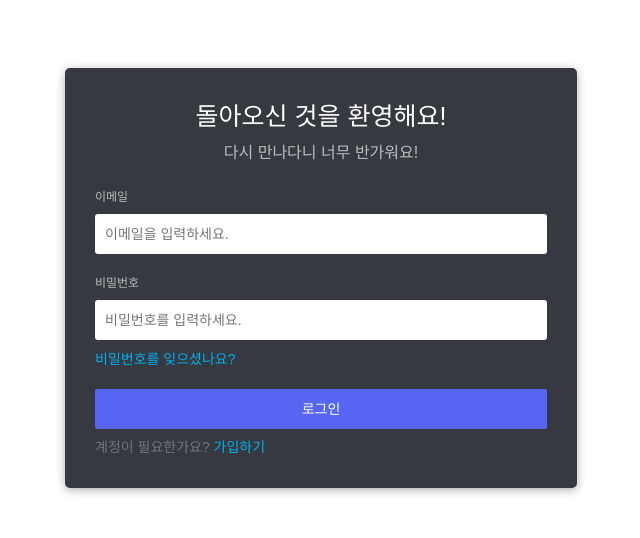
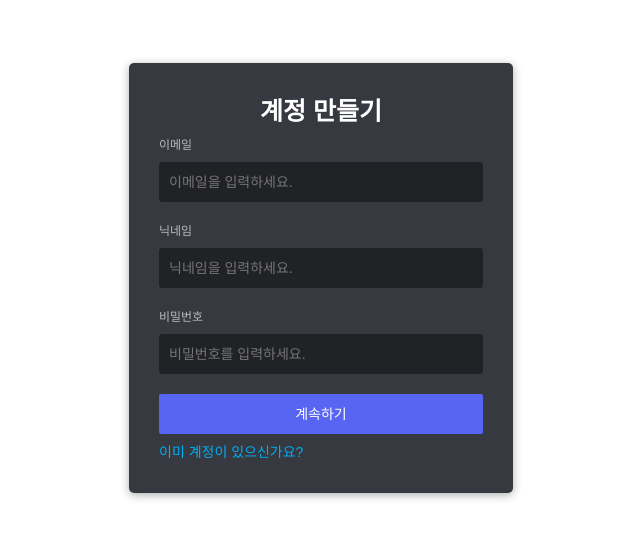
Before and after one commit to voltnuna/flirting-education-client, a React app: page / in a window 1280 px wide. Shown: the part 122-660 px from the top of the page, without its empty margins (319-959 px from the left). Built offline with nearby package versions, Linux system fonts and the light colour scheme.

Commit message:
[UI#2]: Signup Page Markup

```diff
--- a/src/App.tsx
+++ b/src/App.tsx
@@ -10,9 +10,10 @@ function App() {
   return (
     <BrowserRouter>
       <Routes>
-        <Route path="/" element={<LogIn />}>
-          <Route index element={<SignUp />} />
-        </Route>
+        <Route index element={<SignUp />} />
+        <Route path="/signup" element={<SignUp />} />
+        <Route path="/login" element={<LogIn />} />
+        <Route path="/" element={<LogIn />}></Route>
       </Routes>
     </BrowserRouter>
   );
--- /dev/null
+++ b/src/assets/scss/pages/_signup.scss
@@ -0,0 +1,49 @@
+@use '../media-query' as media;
+
+.signup--container {
+  width: 30%;
+  margin: 0 auto;
+  padding: 3rem;
+  background-color: var(--workspace-gray);
+  border-radius: 5px;
+  box-shadow: 0 2px 10px 0
+    hsla(0, calc(var(--saturation-factor, 1) * 0%), 0%, 0.32);
+  .title h2 {
+    font-size: 2.5rem;
+    font-weight: 600;
+    margin-bottom: 0.5rem;
+    color: var(--header-primary);
+  }
+
+  input {
+    color: #fff;
+    background-color: #202225;
+    &:focus {
+      color: #202225;
+      background-color: #fff;
+    }
+  }
+
+  button.fullsize {
+    width: 100%;
+    height: 4rem;
+  }
+}
+.guide-msg {
+  margin-top: 0.8rem;
+  font-size: 1.4rem;
+  color: #72767d;
+  a {
+    font-size: inherit;
+    color: #00aff4;
+  }
+}
+
+/* @include media.tablet {
+  .lounge {
+    &-title span {
+      display: inline-block;
+    }
+  }
+}
+ */
--- a/src/assets/scss/pages/index.scss
+++ b/src/assets/scss/pages/index.scss
@@ -1 +1,2 @@
 @use 'login';
+@use 'signup';
--- a/src/pages/Signup/index.tsx
+++ b/src/pages/Signup/index.tsx
@@ -1,7 +1,100 @@
-import React from "react";
+import React, { useCallback, useState } from "react";
+import { Link } from "react-router-dom";
+import useInput from "@hooks/useInput";
+import Modal from "@components/Modal";
+import InputForm from "@components/InputForm";
 
 const Signup = () => {
-  return <></>;
+  const [email, onChangeEamil] = useInput("");
+  const [password, onChangePassword] = useInput("");
+  const [nickname, onChangeNickname] = useInput("");
+  const [showAlertModal, setshowAlertModal] = useState(false);
+  const [alertMsg, setAlertMsg] = useState("");
+
+  const onShowModal = useCallback(() => {
+    setshowAlertModal(true);
+  }, [setshowAlertModal]);
+
+  const onCloseModalHandler = useCallback(() => {
+    setshowAlertModal(false);
+  }, [setshowAlertModal]);
+
+  const onSubmit = useCallback(
+    (e: React.FormEvent<HTMLFormElement>) => {
+      e.preventDefault();
+      if (email.length === 0) {
+        setAlertMsg("이메일");
+        onShowModal();
+        return;
+      } else if (nickname.length === 0) {
+        setAlertMsg("닉네임");
+        onShowModal();
+        return;
+      } else if (password.length === 0) {
+        setAlertMsg("비밀번호");
+        onShowModal();
+        return;
+      }
+    },
+    [email, password, nickname, setAlertMsg, onShowModal]
+  );
+
+  return (
+    <>
+      <div className="center-item">
+        <div className="signup--container">
+          <div className="center-txt title">
+            <h2 className="">계정 만들기</h2>
+          </div>
+          <form onSubmit={onSubmit}>
+            <InputForm
+              id="signupEmail"
+              inputType="email"
+              labelName="이메일"
+              value={email}
+              placeholder="이메일을 입력하세요."
+              className="fullsize"
+              onChangeHandler={onChangeEamil}
+            />
+            <InputForm
+              id="signupNickname"
+              inputType="text"
+              labelName="닉네임"
+              value={nickname}
+              placeholder="닉네임을 입력하세요."
+              className="fullsize"
+              onChangeHandler={onChangeNickname}
+            />
+            <InputForm
+              id="signupPassword"
+              inputType="password"
+              labelName="비밀번호"
+              value={password}
+              placeholder="비밀번호를 입력하세요."
+              className="fullsize"
+              onChangeHandler={onChangePassword}
+            />
+            <div className="mg-t20">
+              <button type="submit" className="fullsize">
+                계속하기
+              </button>
+              <p className="guide-msg">
+                <Link to="/login"> 이미 계정이 있으신가요? </Link>
+              </p>
+            </div>
+          </form>
+        </div>
+      </div>
+      {/* 입력 확인 모달 */}
+      <Modal
+        title="알림"
+        footType="confirm"
+        show={showAlertModal}
+        content={`${alertMsg} (을)를 입력해주세요.`}
+        onCloseModalHandler={onCloseModalHandler}
+      />
+    </>
+  );
 };
 
 export default Signup;
```
